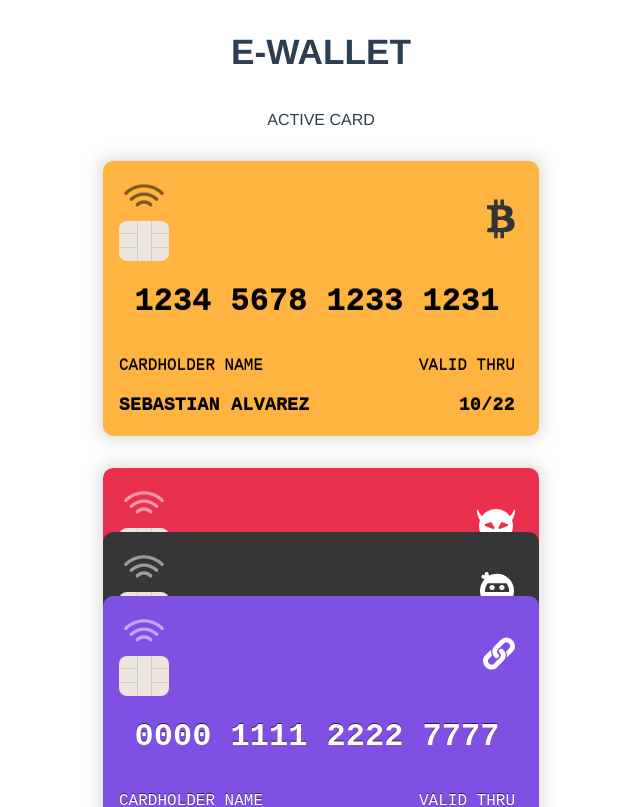
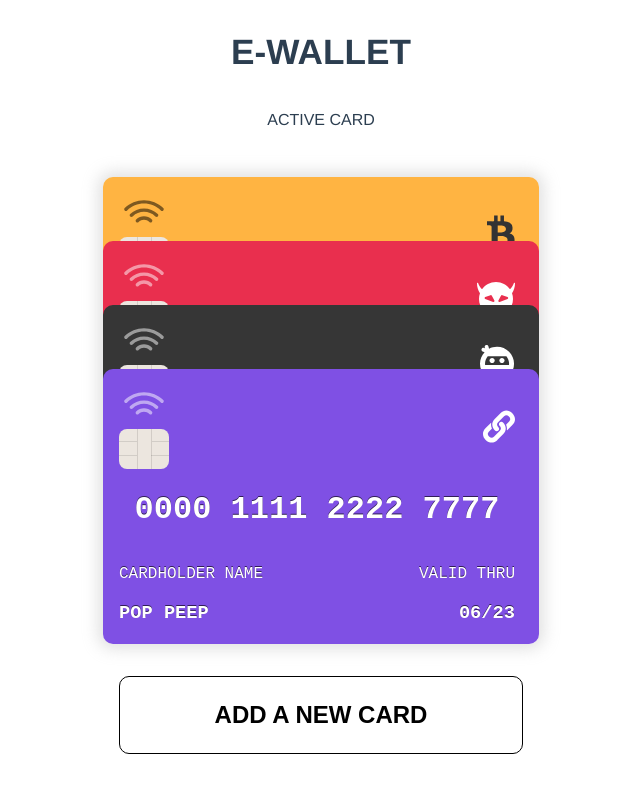
Before and after one commit to sleam91/E-Wallet, a Vue app: page / in a window 1280 px wide. Shown: the top 807 px of the page, without its empty margins (319-959 px from the left). Built offline with nearby package versions, Linux system fonts and the light colour scheme; a web font is replaced by a local one.

Commit message:
no default card

```diff
--- a/src/main.js
+++ b/src/main.js
@@ -58,7 +58,7 @@ new Vue({
       }
 
       }],
-      chosenCardId:1
+      chosenCardId:0
     }
   },
   methods: {
--- a/src/views/Home.vue
+++ b/src/views/Home.vue
@@ -2,7 +2,7 @@
     <div class="home">
         <top :header="'E-WALLET'" />
         <p>ACTIVE CARD</p>
-        <card :card="chosenCard" />
+        <card :card="chosenCard" v-if="this.$root.getChosenCardId()"/>
         <card-stack :cardList="cardList" @switch="updateChosenCard" />
         <router-link class="add-card" to="/add">
             <button>ADD A NEW CARD</button>
```
